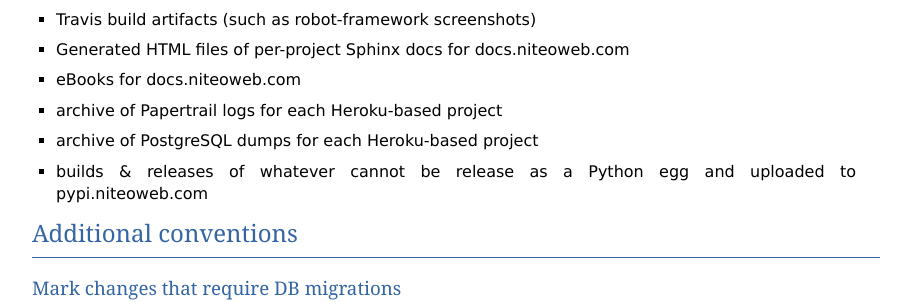
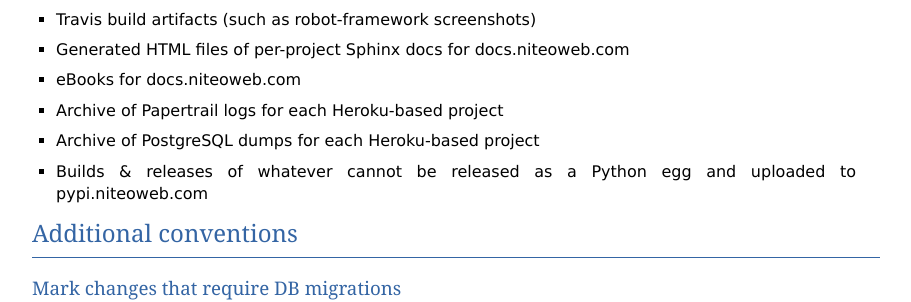
Before and after one commit to persho/pyramid_bimt, a Sphinx documentation site: the page built from docs/conventions.rst, in a window 1280 px wide and 900 px high, scrolled down 1668 px. Shown: the part 159-461 px from the top of the window, without its empty margins (48-959 px from the left). Built offline with Sphinx 7.4.7, drawn with Linux system fonts in a browser that asks for light colours.

Commit message:
Very minor 'grammar styling' fix

```diff
--- a/docs/conventions.rst
+++ b/docs/conventions.rst
@@ -109,9 +109,9 @@
 * Travis build artifacts (such as robot-framework screenshots)
 * Generated HTML files of per-project Sphinx docs for docs.niteoweb.com
 * eBooks for docs.niteoweb.com
-* archive of Papertrail logs for each Heroku-based project
-* archive of PostgreSQL dumps for each Heroku-based project
-* builds & releases of whatever cannot be release as a Python egg and uploaded
+* Archive of Papertrail logs for each Heroku-based project
+* Archive of PostgreSQL dumps for each Heroku-based project
+* Builds & releases of whatever cannot be released as a Python egg and uploaded
   to pypi.niteoweb.com
 
 
```
